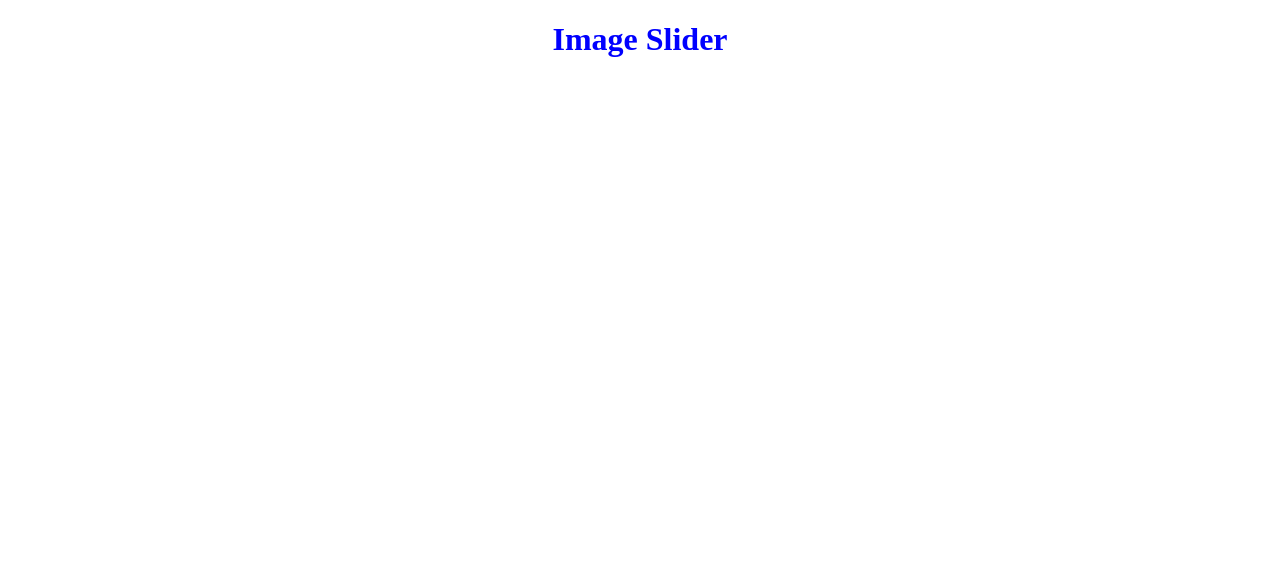
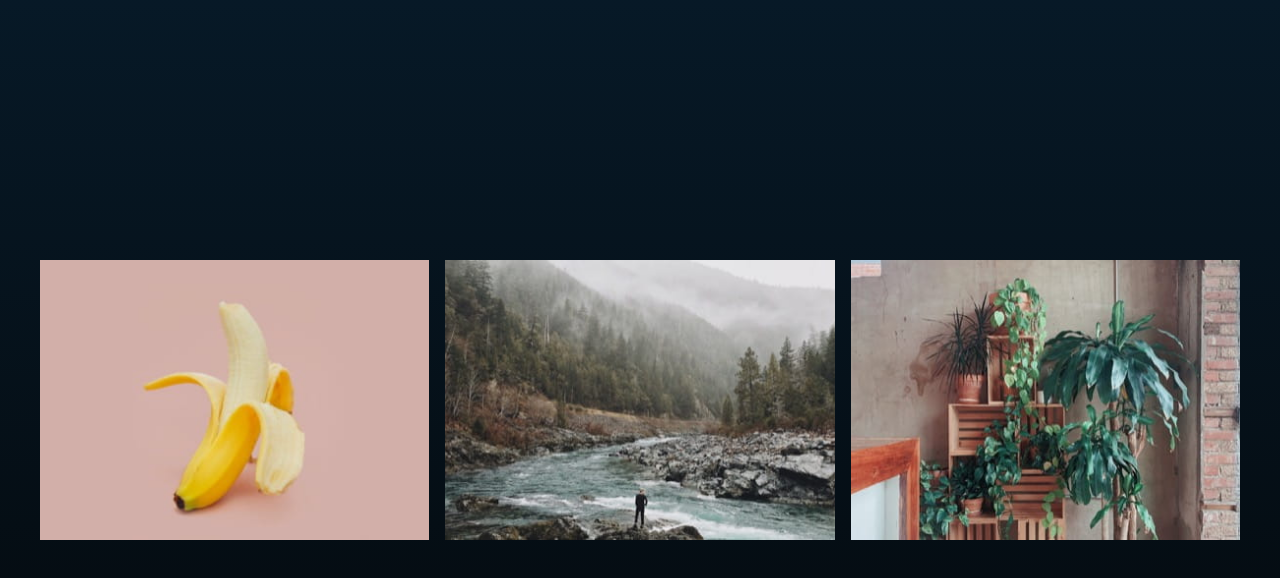
Before and after one commit to Viilhov/image-slider, a plain HTML site: page index.html in a window 1280 px wide. Drawn offline with Linux system fonts and the light colour scheme; files that its build step writes are made by us from their sources.

Commit message:
added html and css and imported json file.  Added css folder with the css file

```diff
--- /dev/null
+++ b/css/styles.css
@@ -0,0 +1,47 @@
+*,
+*::after,
+*::before {
+  border: 0;
+  margin: 0;
+  padding: 0;
+  box-sizing: border-box;
+}
+
+:root {
+  --hue: 206;
+  --bkg: var(--hue) 50% 96%;
+  --text: var(--hue) 70% 9%;
+  --dark: var(--hue) 50% 3%;
+}
+body {
+  min-height: 100vh;
+  display: grid;
+  place-items: center;
+  background: linear-gradient(hsl(var(--text)), hsl(var(--dark)));
+}
+
+.container {
+  max-width: 1200px;
+  margin: auto;
+}
+.image-container {
+  display: flex;
+  flex-wrap: wrap;
+  justify-content: center;
+  gap: 1rem;
+  overflow: hidden;
+}
+.image-item {
+  flex: 1 0 28%;
+  min-width: 200px;
+  cursor: zoom-in;
+}
+.image-item img {
+  width: 100%;
+  height: 100%;
+  object-fit: cover;
+  transition: transform 250ms ease-in-out;
+}
+.image-item:is(:hover, :focus) img {
+  transform: scale(1.03);
+}
--- a/index.html
+++ b/index.html
@@ -9,7 +9,20 @@
 </head>
 
 <body>
-    <h1>Image Slider</h1>
+    <div class="container">
+        <div class="image-container">
+            <button class="image-item" data-modal="true" data-gallery="Food">
+                <img src="./Images/food/food-1--sm.jpg" alt="Food" />
+            </button>
+            <button class="image-item" data-modal="true" data-gallery="Mountains">
+                <img src="./Images/mountains/mountain-1--sm.jpg" alt="Mountains" />
+            </button>
+            <button class="image-item" data-modal="true" data-gallery="Plants">
+                <img src="./Images/plants/plant-1--sm.jpg" alt="Plants" />
+            </button>
+
+        </div>
+    </div>
 </body>
 
 </html>
--- a/styles.css
+++ /dev/null
@@ -1,4 +0,0 @@
-h1 {
-  text-align: center;
-  color: blue;
-}
```
Also changed, not shown: data/galleries.json (added, +93 -0 lines), 2 other files.
